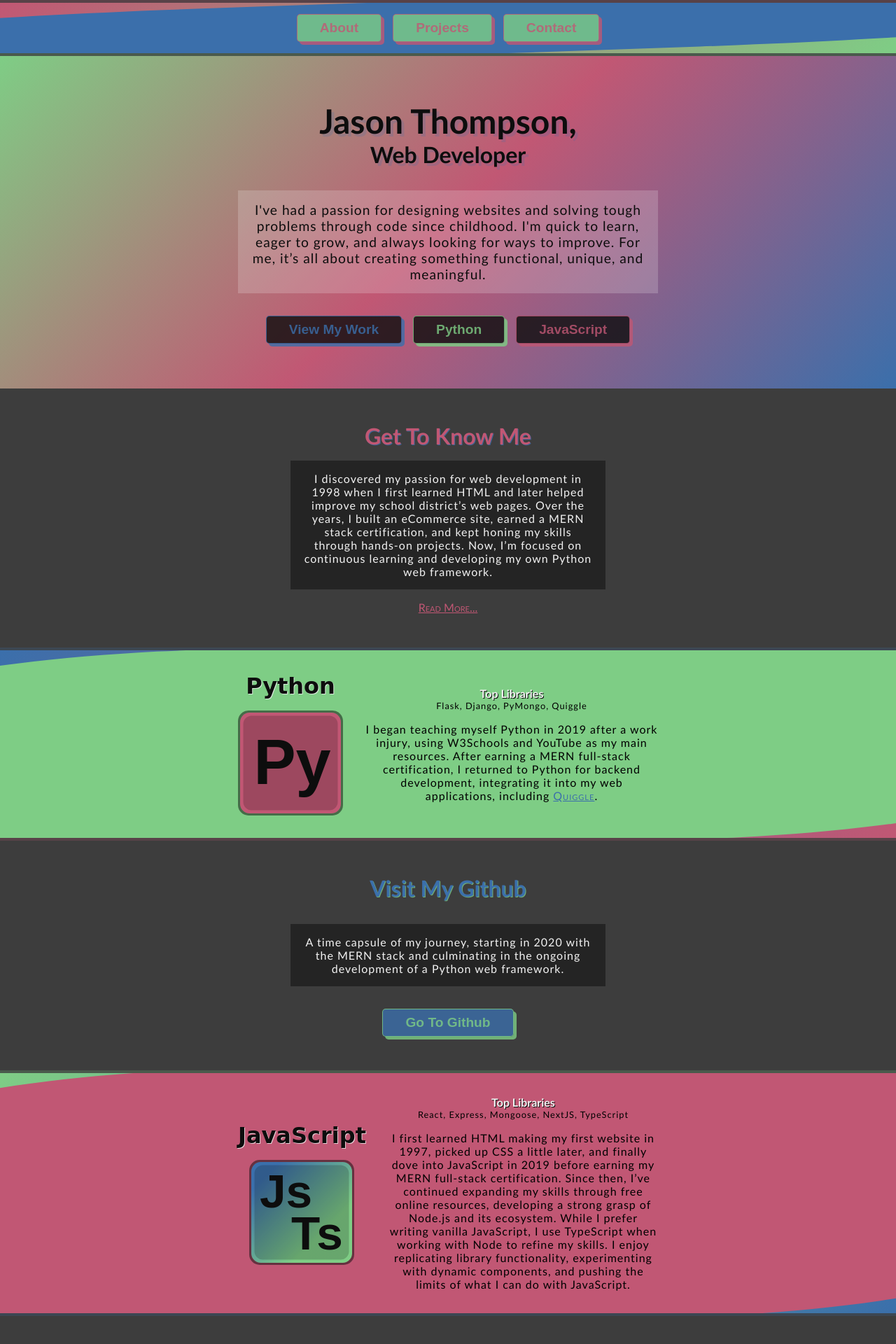
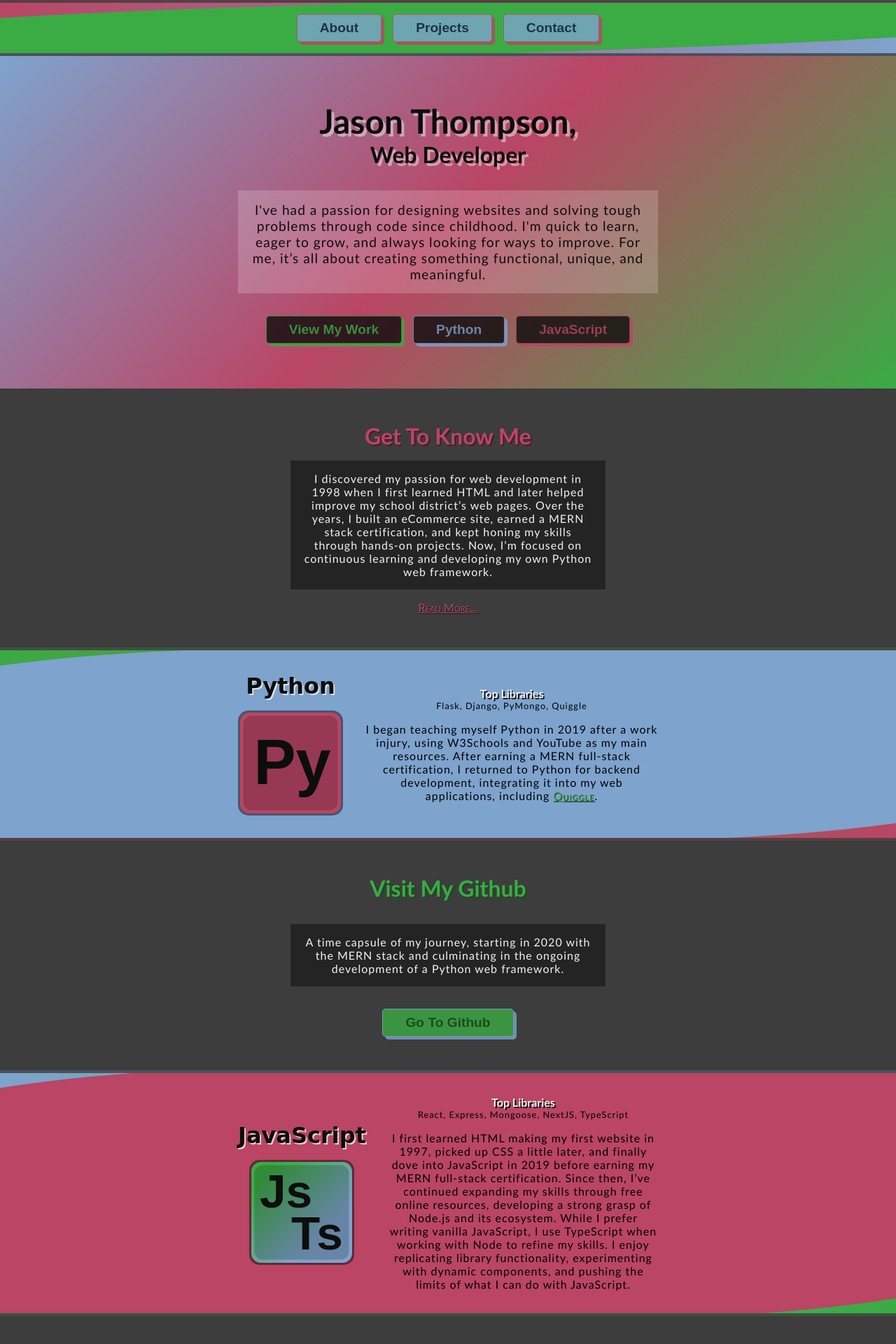
Before and after one commit to jake-the-cake/whoami, a Flask app: page / in a window 1280 px wide. Shown: the top 1920 px of the page at 70% size. Run offline with Flask 3, Linux system fonts and the light colour scheme; parts of the project's set-up code (start-up, migrations or seed data) failed here and were passed over.

Commit message:
color adjustments

```diff
--- a/app/static/styles.css
+++ b/app/static/styles.css
@@ -1,19 +1,23 @@
 :root {
-	--teal-hue: 125;
+	--teal-hue: 212;
 	--magenta-hue: 344;
-	--yellow-hue: 212;
+	--yellow-hue: 125;
 
 	--teal-sat: 44%;
 	--magenta-sat: 46%;
 	--yellow-sat: 49%;
 
 	--teal-lit: 65%;
-	--magenta-lit: 55%;
+	--magenta-lit: 50%;
 	--yellow-lit: 45%;
 
 	--teal-hsl: var(--teal-hue), var(--teal-sat), var(--teal-lit);
 	--magenta-hsl: var(--magenta-hue), var(--magenta-sat), var(--magenta-lit);
 	--yellow-hsl: var(--yellow-hue), var(--yellow-sat), var(--yellow-lit);
+
+	--teal-dark: hsl(var(--teal-hue), var(--teal-sat), 20%);
+	--magenta-dark: hsl(var(--magenta-hue), var(--magenta-sat), 20%);
+	--yellow-dark: hsl(var(--yellow-hue), var(--yellow-sat), 20%);
 
 	--teal: hsl(var(--teal-hsl));
 	--magenta: hsl(var(--magenta-hsl));
@@ -31,8 +35,8 @@
 	--magenta-trans: hsl(var(--magenta-hsl), .2);
 	--yellow-trans: hsl(var(--yellow-hsl), .2);
 
-	--shadow: 4px 4px 0 var(--yellow-dim);
-	--shadow-light: 4px 4px 0 var(--yellow-trans);
+	--shadow: 4px 4px 0 var(--light-half);
+	--shadow-light: 4px 4px 0 var(--light-half);
 
 	--light: hsl(0, 0%, 95%);
 	--light-trans: hsl(0, 0%, 95%, .2);
@@ -132,11 +136,13 @@ footer {
 .link-magenta,
 .link-yellow {
 	--color: var(--light);
+	--shadow-color: var(--dark-dim);
 	text-decoration: underline !important;
 	font-variant: small-caps !important;
 	color: var(--color) !important;
 	transition: .2s color;
 	cursor: pointer;
+	text-shadow: 1px 1px 0 var(--shadow-color);
 }
 
 .link-teal {
@@ -165,6 +171,7 @@ footer {
 
 .link-dark {
 	--color: var(--dark);
+	--shadow-color: var(--light-dim);
 }
 
 .link-dark:hover {
@@ -178,6 +185,7 @@ footer {
 .link-light:hover {
 	--color: var(--light-dim) !important;
 }
+
 .max-width {
 	width: 75%;
 	max-width: 600px;
@@ -304,7 +312,7 @@ footer {
 	padding: 0;
 	font-size: 2rem;
 	color: var(--font-color);
-	text-shadow: 1px 1px 0 var(--shadow-color);
+	text-shadow: 2px 2px 0 var(--shadow-color);
 	text-align: center;
 }
 
@@ -329,17 +337,17 @@ h3.light {
 
 h3.teal {
 	--font-color: var(--teal);
-	--shadow-color: var(--magenta-dim);
+	--shadow-color: var(--teal-dark);
 }
 
 h3.magenta {
 	--font-color: var(--magenta);
-	--shadow-color: var(--yellow-dim);
+	--shadow-color: var(--magenta-dark);
 }
 
 h3.yellow {
 	--font-color: var(--yellow);
-	--shadow-color: var(--teal-dim);
+	--shadow-color: var(--yellow-dark);
 }
 
 .space p {
@@ -422,8 +430,7 @@ h3.yellow {
     display: inline-block;
     font-size: 1.2rem;
     font-weight: bold;
-    color: var(--accentcolor);
-    /* text-shadow: 1px 1px 0 var(--dark-half); */
+    color: var(--textcolor);
     background-color: var(--bgcolor);
     padding: 0.5rem 2rem;
     border: 1px solid var(--accentcolor);
@@ -445,18 +452,21 @@ h3.yellow {
 }
 
 .btn-teal {
-    --bgcolor: var(--teal-dim);
-    --accentcolor: var(--magenta-dim);
-    --hovercolor: var(--teal);
+	--textcolor: var(--teal-dark);
+	--bgcolor: var(--teal-dim);
+	--accentcolor: var(--magenta-dim);
+	--hovercolor: var(--teal);
 }
 
 .btn-yellow {
+	--textcolor: var(--yellow-dark);
 	--bgcolor: var(--yellow-dim);
 	--accentcolor: var(--teal-dim);
 	--hovercolor: var(--yellow);
 }
 
 .btn-magenta {
+	--textcolor: var(--magenta-dark);
 	--bgcolor: var(--magenta-dim);
 	--accentcolor: var(--yellow-dim);
 	--hovercolor: var(--magenta);
@@ -468,6 +478,7 @@ h3.yellow {
 	/* text-shadow: 1px 1px 0 var(--light-trans); */
 	--bgcolor: var(--dark-dim);
 	--hovercolor: var(--dark);
+	--textcolor: var(--accentcolor);
 }
 
 .btn-teal-outline {
```
